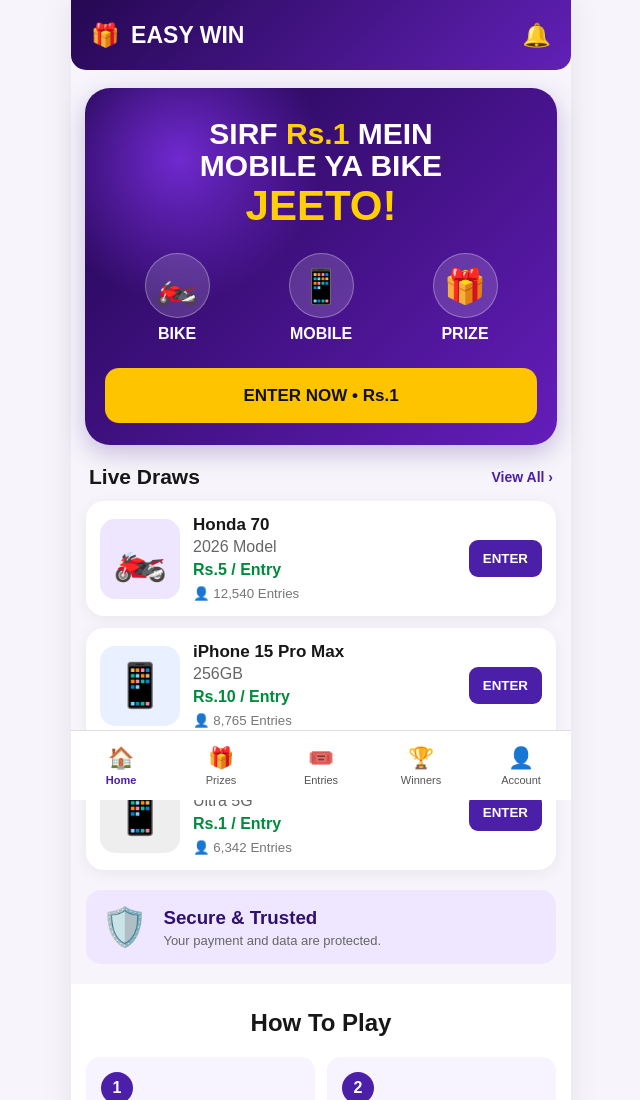
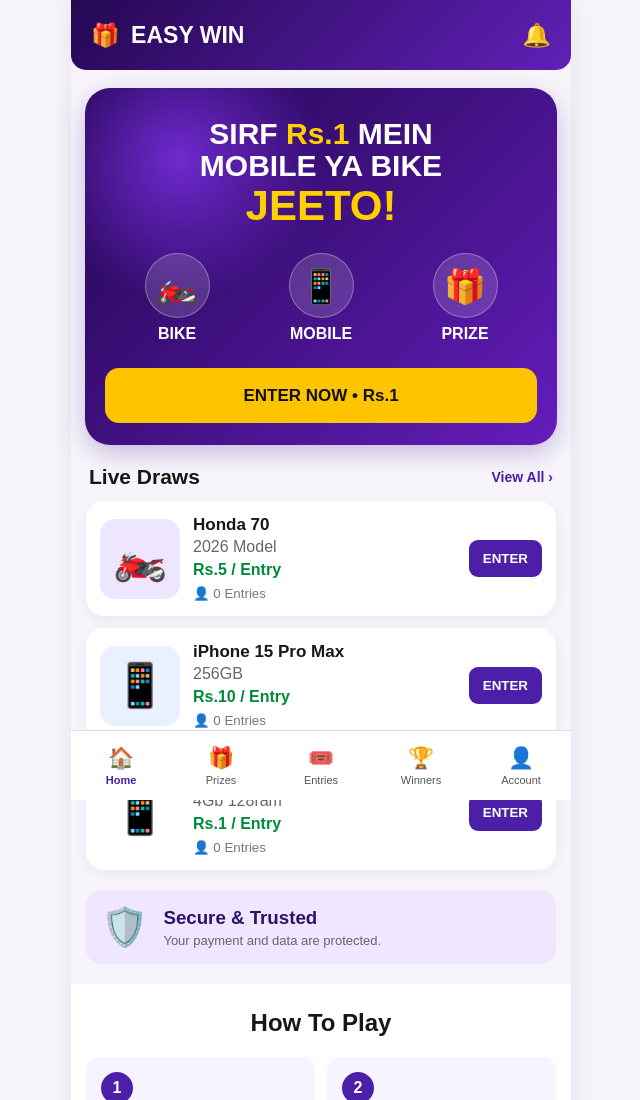
Before and after one commit to winonepk/Win-one-Pakistan-, a website: page index.html in a window 1280 px wide. Shown: the top 1100 px of the page, without its empty margins (319-959 px from the left). Drawn offline with Linux system fonts and the light colour scheme.

Commit message:
Update index.html

```diff
--- a/index.html
+++ b/index.html
@@ -54,7 +54,7 @@
       </div>
 
       <button class="main-btn"
-              onclick="openPrize('vivo y 17s', 1)">
+              onclick="openPrize('vivo y 17s',1)">
         ENTER NOW • Rs.1
       </button>
 
@@ -89,7 +89,7 @@
 
           <strong>Rs.5 / Entry</strong>
 
-          <small>👤 12,540 Entries</small>
+          <small>👤 0 Entries</small>
 
         </div>
 
@@ -115,7 +115,7 @@
 
           <strong>Rs.10 / Entry</strong>
 
-          <small>👤 8,765 Entries</small>
+          <small>👤 0 Entries</small>
 
         </div>
 
@@ -129,23 +129,23 @@
       <!-- SAMSUNG -->
       <div class="prize-card">
 
-        <div class="prize-image samsung">
+        <div class="prize-image vivo y 17s">
           📱
         </div>
 
         <div class="prize-info">
 
-          <h3>Samsung Galaxy</h3>
+          <h3>vivo y 17s</h3>
 
-          <p>Ultra 5G</p>
+          <p>4Gb 128ram</p>
 
           <strong>Rs.1 / Entry</strong>
 
-          <small>👤 6,342 Entries</small>
+          <small>👤 0 Entries</small>
 
         </div>
 
-        <button onclick="openPrize('Samsung Galaxy Ultra 5G', 1)">
+        <button onclick="openPrize('vivo y 17s', 1)">
           ENTER
         </button>
 
@@ -231,7 +231,7 @@
           <h3>Honda 70</h3>
           <p>2026 Model</p>
           <strong>Rs.5 / Entry</strong>
-          <small>👤 12,540 Entries</small>
+          <small>👤 0 Entries</small>
         </div>
 
         <button onclick="openPrize('Honda 70 2026 Model', 5)">
@@ -251,7 +251,7 @@
           <h3>iPhone 15 Pro Max</h3>
           <p>256GB</p>
           <strong>Rs.10 / Entry</strong>
-          <small>👤 8,765 Entries</small>
+          <small>👤 0 Entries</small>
         </div>
 
         <button onclick="openPrize('iPhone 15 Pro Max 256GB', 10)">
@@ -263,18 +263,18 @@
 
       <div class="prize-card">
 
-        <div class="prize-image samsung">
+        <div class="prize-image vivo">
           📱
         </div>
 
         <div class="prize-info">
-          <h3>Samsung Galaxy</h3>
-          <p>Ultra 5G</p>
+          <h3>vivo</h3>
+          <p>y 17s</p>
           <strong>Rs.1 / Entry</strong>
-          <small>👤 6,342 Entries</small>
+          <small>👤 0 Entries</small>
         </div>
 
-        <button onclick="openPrize('Samsung Galaxy Ultra 5G', 1)">
+        <button onclick="openPrize('vivo y 17s', 1)">
           ENTER
         </button>
 
```
